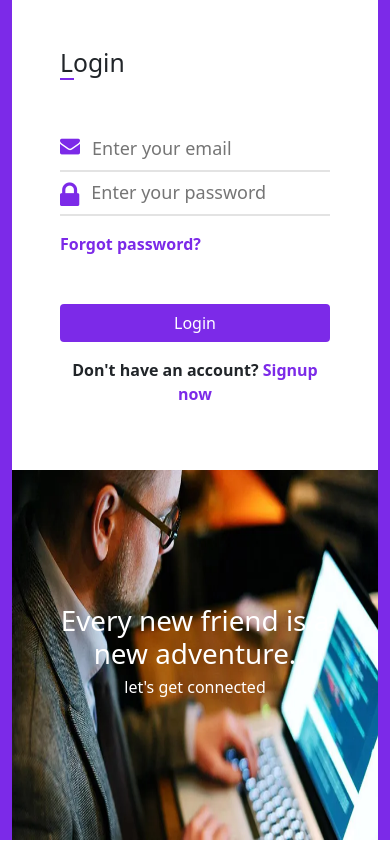
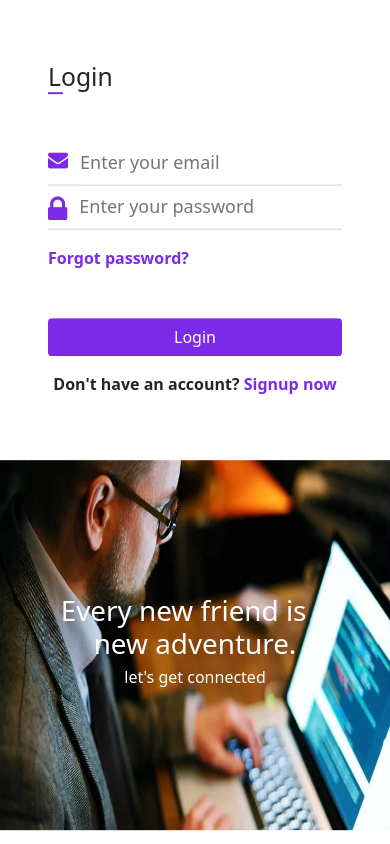
Before and after one commit to VikasSahu05/reactlogin, a React (Create React App) app: page / in a window 390 px wide. Built offline with nearby package versions, Linux system fonts and the light colour scheme.

Commit message:
Update App.css
last changes

```diff
--- a/src/App.css
+++ b/src/App.css
@@ -84,10 +84,10 @@ i{
     text-align: center;
     color: white;
   }
-  .containerMargin{
+  /* .containerMargin{
     position: relative;
   left: 0%;
   top: 0%;
   transform: translate(0%,0%);
-  }
+  } */
 }
```
